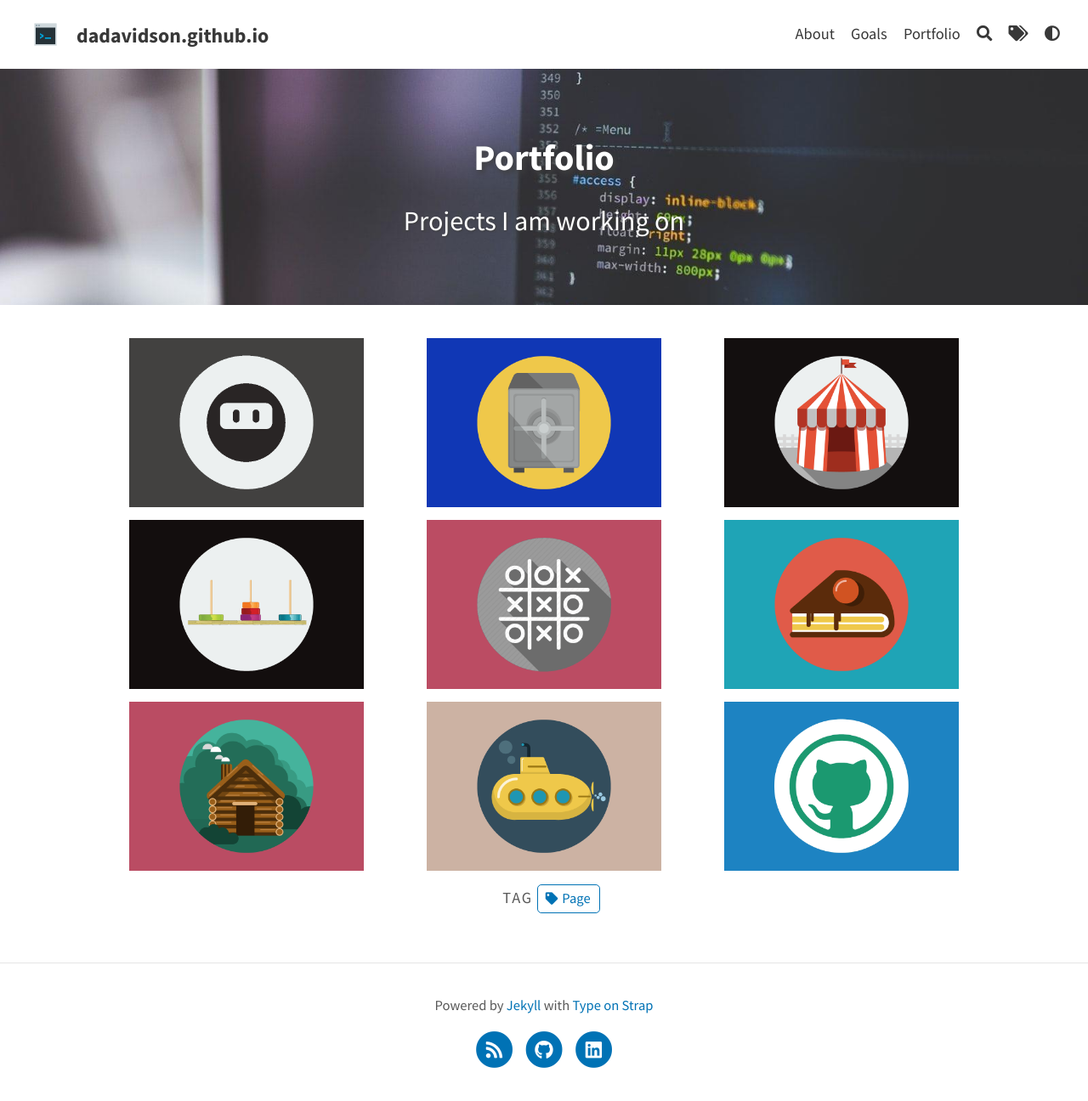
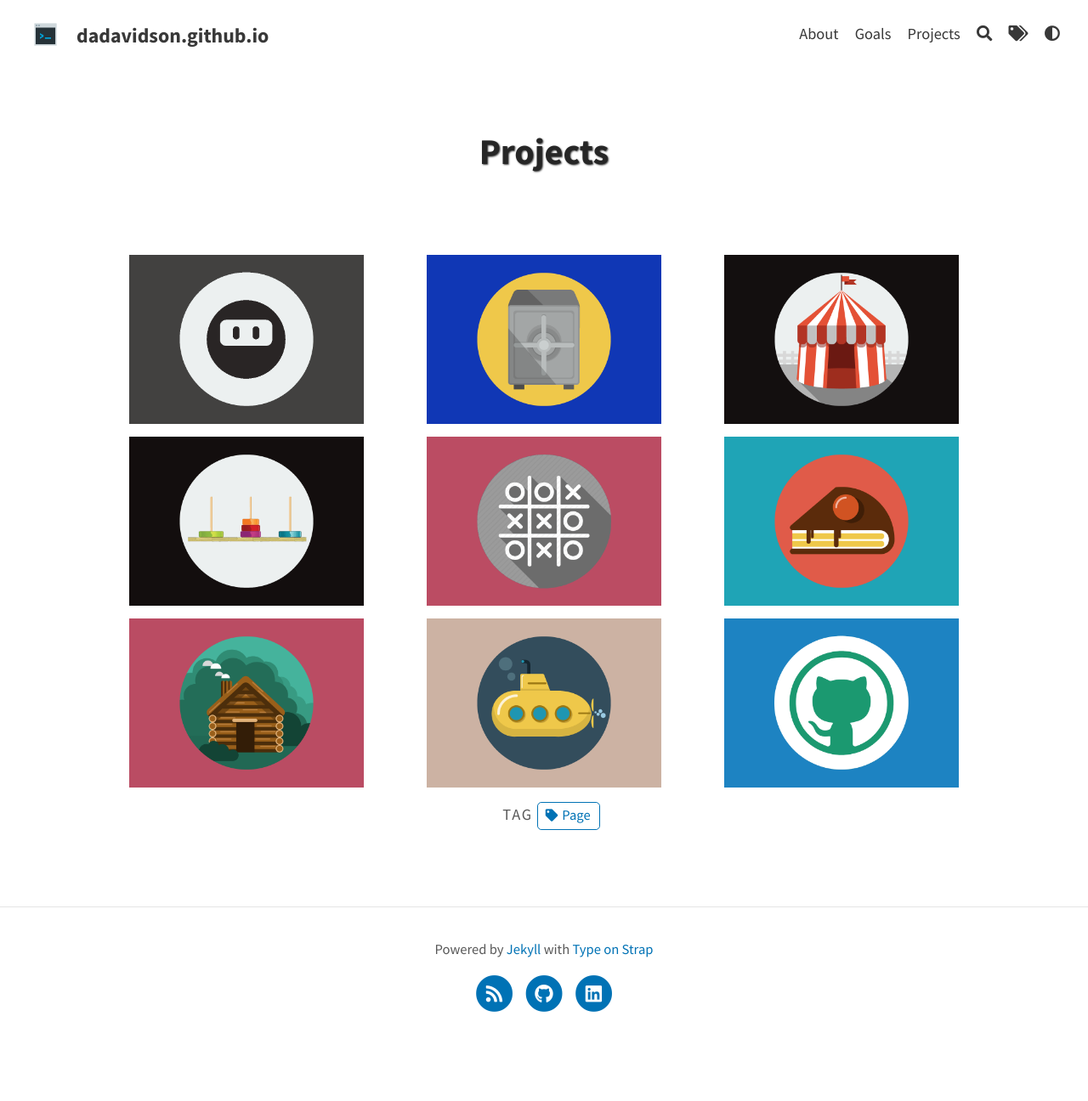
Before and after one commit to dadavidson/dadavidson.github.io, a Jekyll site: the page built from pages/portfolio.md, in a window 1280 px wide. Shown: the whole page at 85% size. Built offline with Jekyll 4.4.1, drawn with Linux system fonts in a browser that asks for light colours; after the commit the page ends 1230 px from its top, so only the background shows below that.

Commit message:
Update portfolio.md

```diff
--- a/pages/portfolio.md
+++ b/pages/portfolio.md
@@ -1,9 +1,7 @@
 ---
 layout: page
-title : Portfolio
-permalink: /portfolio/
-subtitle: "Projects I am working on"
-feature-img: "assets/img/pexels/computer.jpeg"
+title : Projects
+permalink: /projects/
 tags: [Page]
 ---
 
```
